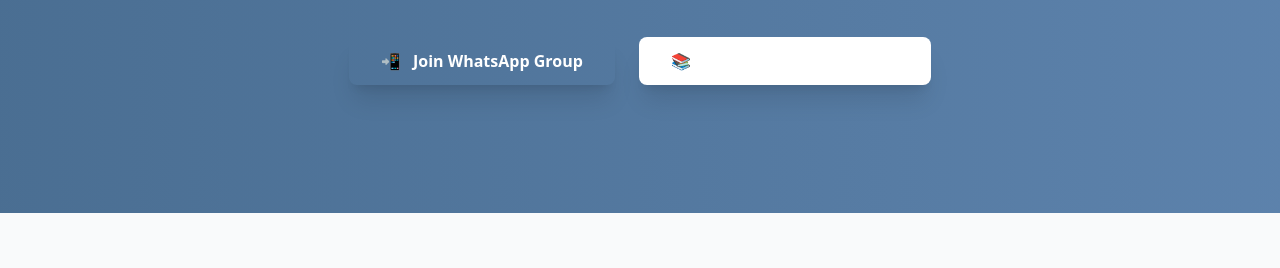
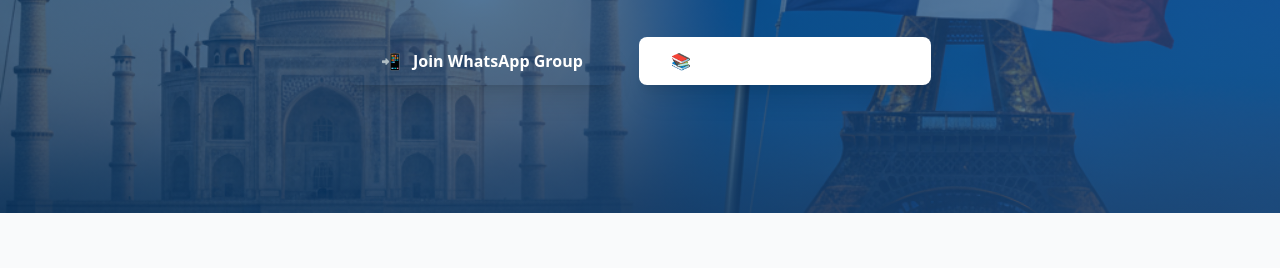
Before and after one commit to anil-2906/FRANCE-TELUGU-STUDENTS, a plain HTML site: page index.html in a window 1280 px wide. Shown: the part 331-599 px from the top of the page. Drawn offline with nearby package versions, Linux system fonts and the light colour scheme.

Commit message:
Change hero background image to india-france.png

```diff
--- a/index.html
+++ b/index.html
@@ -25,7 +25,7 @@
 
         /* Custom CSS for the hero background image */
         .hero-background {
-            background-image: url('india-france-bg.jpg'); /* Make sure this path is correct */
+            background-image: url('india-france.png'); /* Make sure this path is correct */
             background-size: cover;
             background-position: center;
             background-repeat: no-repeat;
```
